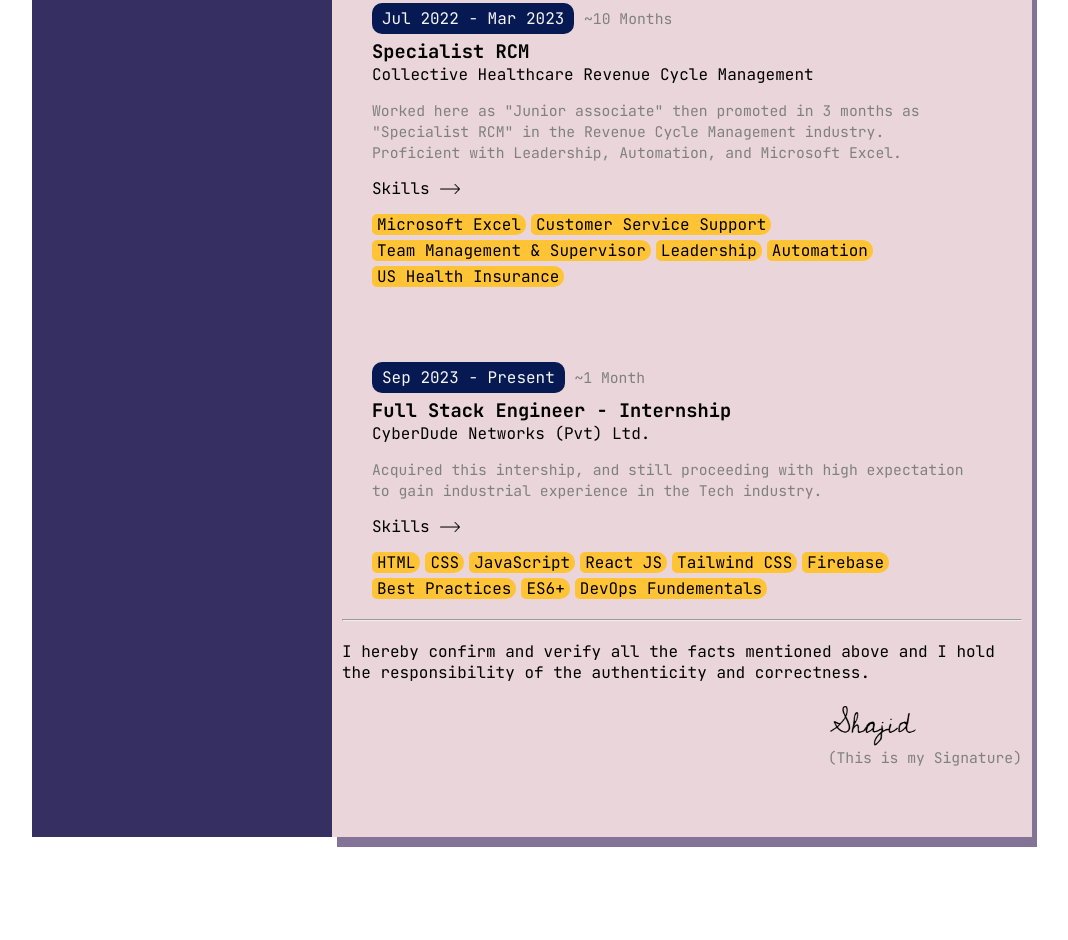
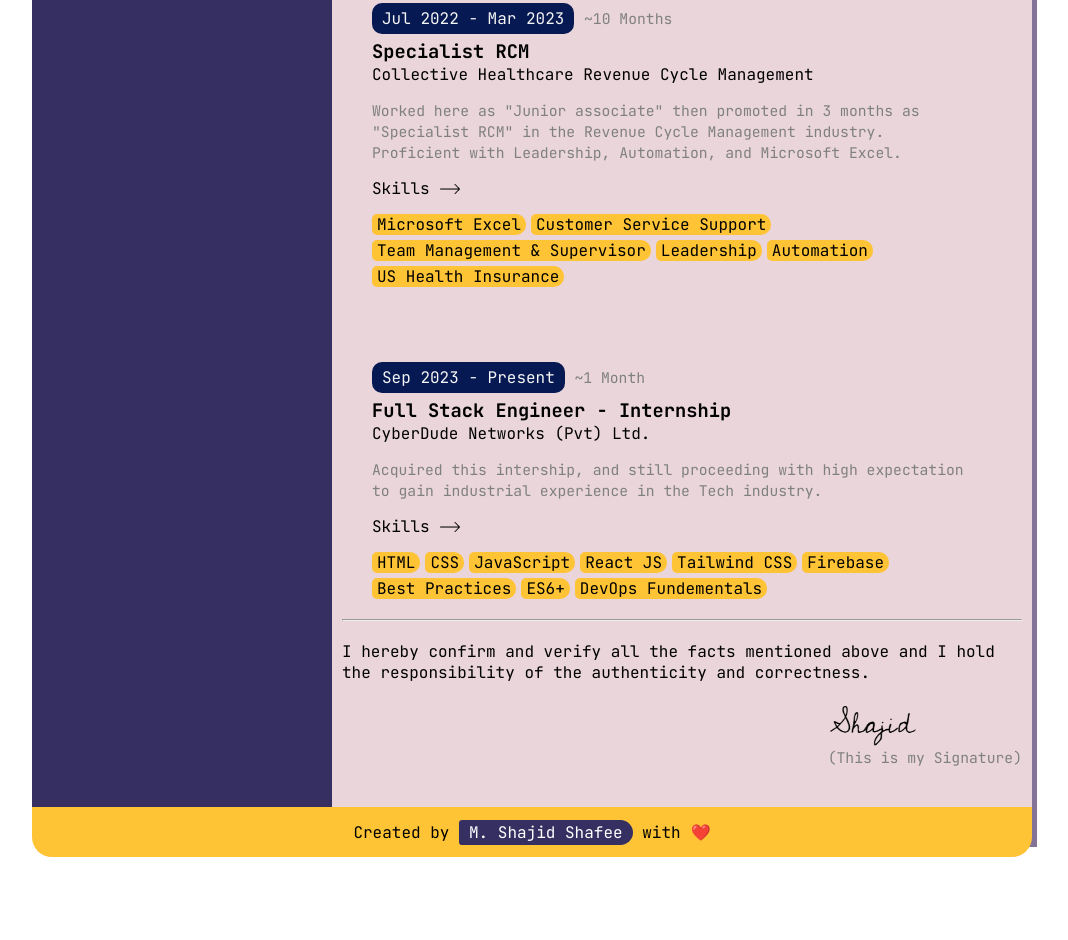
Before and after one commit to mshajid/My-Resume, a plain HTML site: page index.html in a window 1280 px wide. Shown: the part 2580-3520 px from the top of the page, without its empty margins (108-1176 px from the left). Before the commit the page ends 3437 px from the top, so only its background shows below. Drawn offline with Linux system fonts and the light colour scheme.

Commit message:
Added footer curve

```diff
--- a/index.html
+++ b/index.html
@@ -439,10 +439,15 @@
                         <img class="sign" src="./assets/Signature.png"/>
                         <p class="sign-text text-container">(This is my Signature)</p>
                     </div>
-
                 </section>
             </div>
+    </div>
 
-    </div>
+    <section class="curve">
+        <div class="curve-two">
+            <span class="curve-footer">Created by <span class="curve-badge">M. Shajid Shafee</span> with</span>
+            <span>❤️</span>
+        </div>
+    </section>
 </body>
 </html>
--- a/style.css
+++ b/style.css
@@ -367,3 +367,41 @@ ul {
     transition: all .5s ease-in-out;
     cursor: pointer;
 }
+
+.curve {
+    position: relative;
+    height: 100px;
+}
+
+.curve-two {
+    position: absolute;
+    height: 50px;
+    width: 100%;
+    border-bottom-right-radius: 20px;
+    border-bottom-left-radius: 20px;
+    background-color: rgb(255, 196, 54);
+    top: -30px;
+    left: 0;
+    right: 0;
+    display: flex;
+    justify-content: center;
+    align-items: center;
+    gap: 10px;
+}
+
+.curve-badge {
+    background-color: #363062;
+    color: white;
+    padding: 2px 10px;
+    border-top-right-radius: 20px;
+    border-bottom-right-radius: 20px;
+    border-top-left-radius: 5px;
+    border-bottom-left-radius: 5px;
+}
+
+.curve-badge:hover {
+    background-color: white;
+    color: #363062;
+    cursor: pointer;
+    transition: all .4s ease-in;
+}
```
